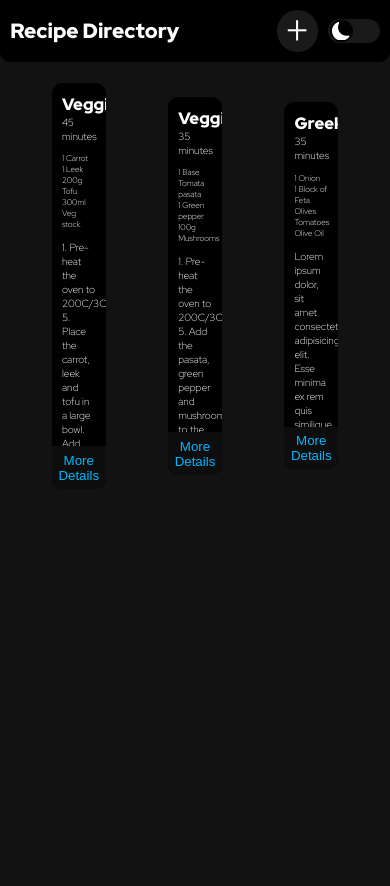
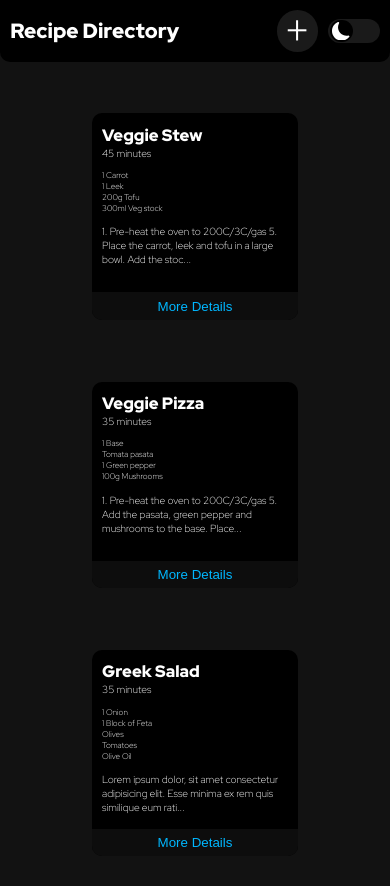
Before and after one commit to v-amirrr/recipe-directory, a React (Create React App) app: page / in a window 390 px wide. Shown: the top 886 px of the page. Before the commit the page ends 844 px from the top, so only its background shows below. Built offline with nearby package versions, Linux system fonts and the light colour scheme.

Commit message:
make the home page responsive and fix a bug
The bug: before we could add a empty recipe and now it's fixed

```diff
--- a/src/components/BuildRecipe.js
+++ b/src/components/BuildRecipe.js
@@ -16,6 +16,7 @@ const BuildRecipe = () => {
     const [time, setTime] = useState();
 
     const addRecipe = e => {
+        if (title && method) {
             data.push({
                 id: data[data.length - 1].id + 1,
                 title: title,
@@ -25,6 +26,9 @@ const BuildRecipe = () => {
             });
             resetInputs();
             navigate("/");
+        } else {
+            alert("You Have to Fill the Title and Method")
+        }
     }
 
     const addIngredients = e => {
--- a/src/components/Recipe.module.css
+++ b/src/components/Recipe.module.css
@@ -3,7 +3,7 @@
     width: 20rem;
     min-height: 20rem;
     overflow: hidden;
-    margin: 0 3rem;
+    margin: 3rem;
     background-color: #000;
     padding: 1rem;
     border-radius: 10px;
--- a/src/pages/HomePage.module.css
+++ b/src/pages/HomePage.module.css
@@ -4,4 +4,5 @@
     display: flex;
     justify-content: center;
     align-items: center;
+    flex-wrap: wrap;
 }
```
Lines whose indentation alone changed are shown as unchanged.
